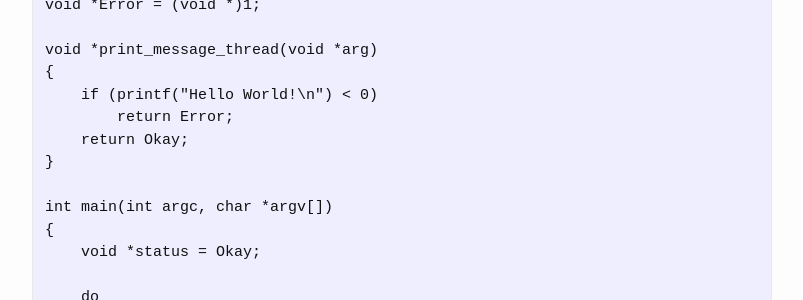
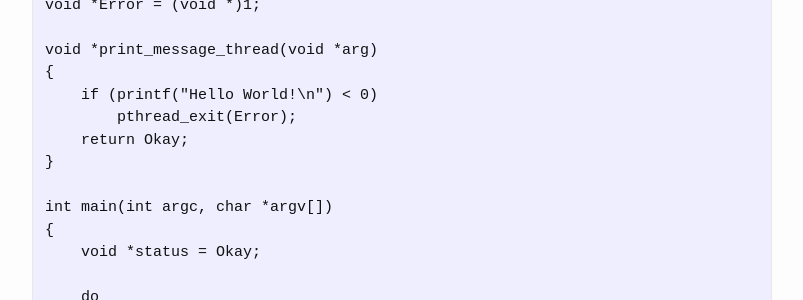
Before and after one commit to harveyt/harveyt.github.io, a Jekyll site: the page built from _posts/2015-02-07-houston-we-have-an-error.markdown, in a window 1280 px wide and 1400 px high, scrolled down 3080 px. Shown: the part 398-698 px from the top of the window, without its empty margins (238-1041 px from the left). Built offline with Jekyll 4.4.1, drawn with Linux system fonts in a browser that asks for light colours; comment, search, counter and statistics services are not loaded; some of the changed text lies outside the part shown.

Commit message:
Slight improvement to pthread example, use pthread_exit explicitly.

```diff
--- a/_posts/2015-02-07-houston-we-have-an-error.markdown
+++ b/_posts/2015-02-07-houston-we-have-an-error.markdown
@@ -172,7 +172,7 @@ void *Error = (void *)1;
 void *print_message_thread(void *arg)
 {
     if (printf("Hello World!\n") < 0)
-        return Error;
+        pthread_exit(Error);
     return Okay;
 }
 
```
Also changed, not shown: other parts of _posts/2015-02-07-houston-we-have-an-error.markdown (+2 -2 lines).
